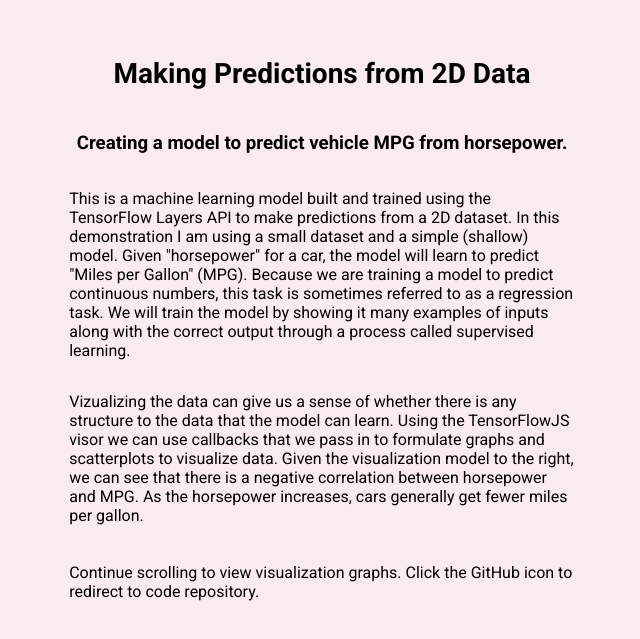
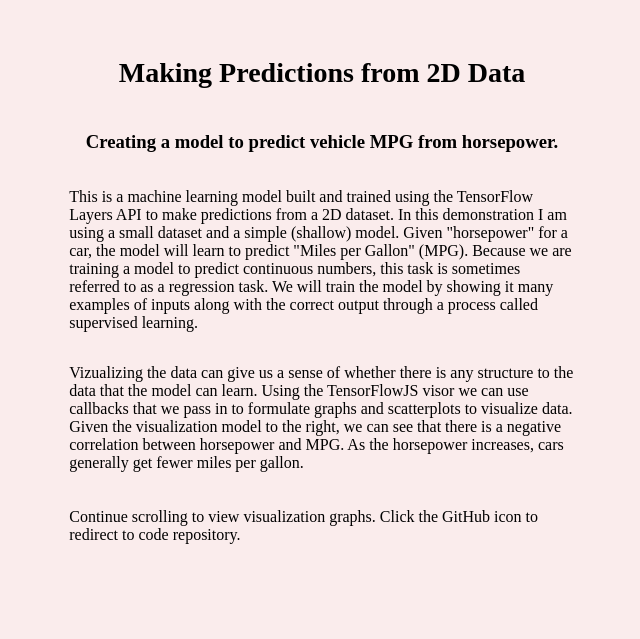
Before and after one commit to NickMezacapa/Making-Predictions-From-2D-Data-TensorFlowJS, a plain HTML site: page src/index.html in a window 1280 px wide. Shown: the part 147-786 px from the top of the page, without its empty margins (2-642 px from the left). Drawn offline with Linux system fonts and the light colour scheme; no server answers.

Commit message:
edit styles

```diff
--- a/src/styles.css
+++ b/src/styles.css
@@ -1,7 +1,5 @@
 @import url('https://fonts.googleapis.com/css2?family=Roboto:ital,wght@0,100;0,300;0,400;0,500;0,700;1,500;1,700;1,900&display=swap');
-* {
-    font-family: 'Roboto', sans-serif;
-}
+
 body {
     background-color: #f9e3e3ad;
 }
```
